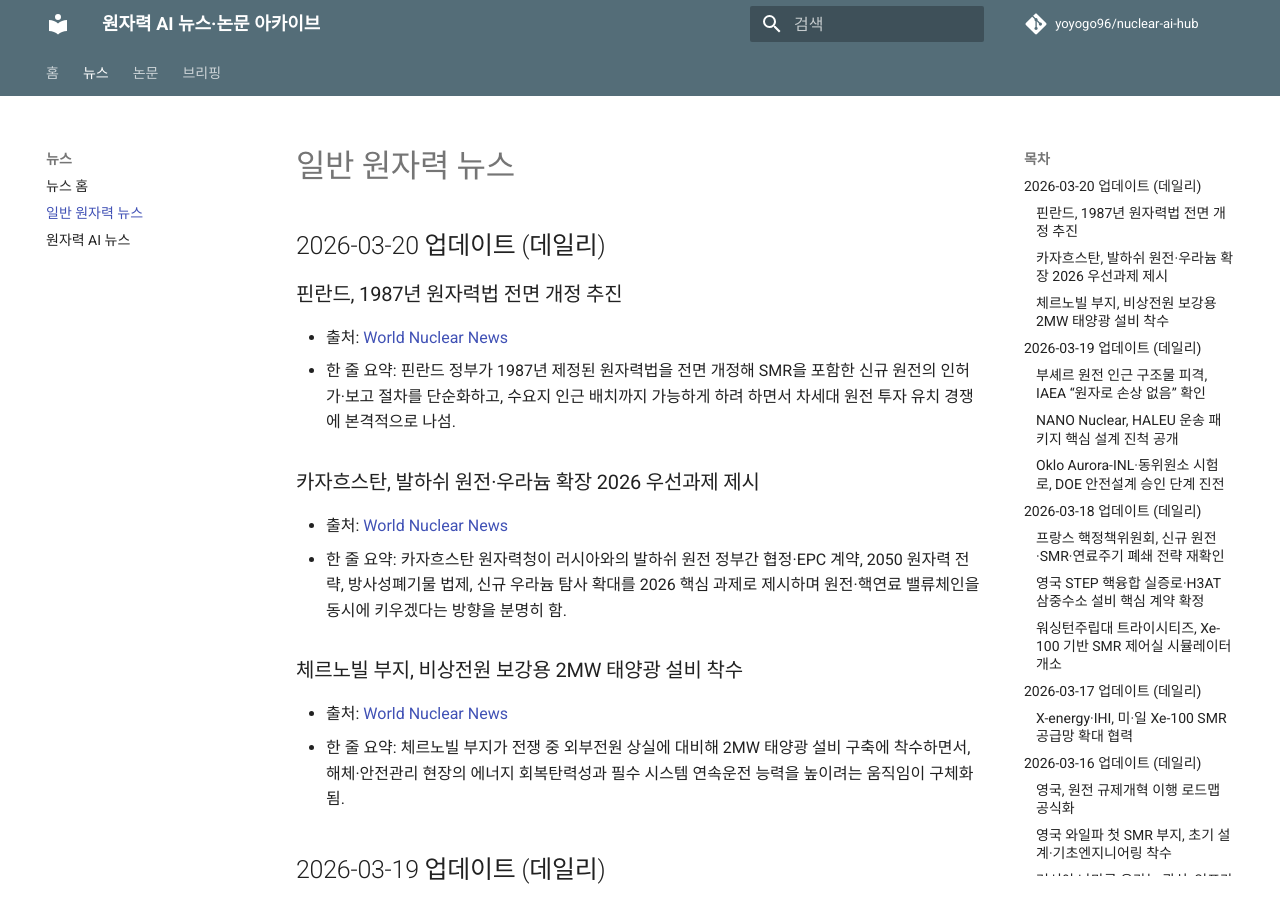
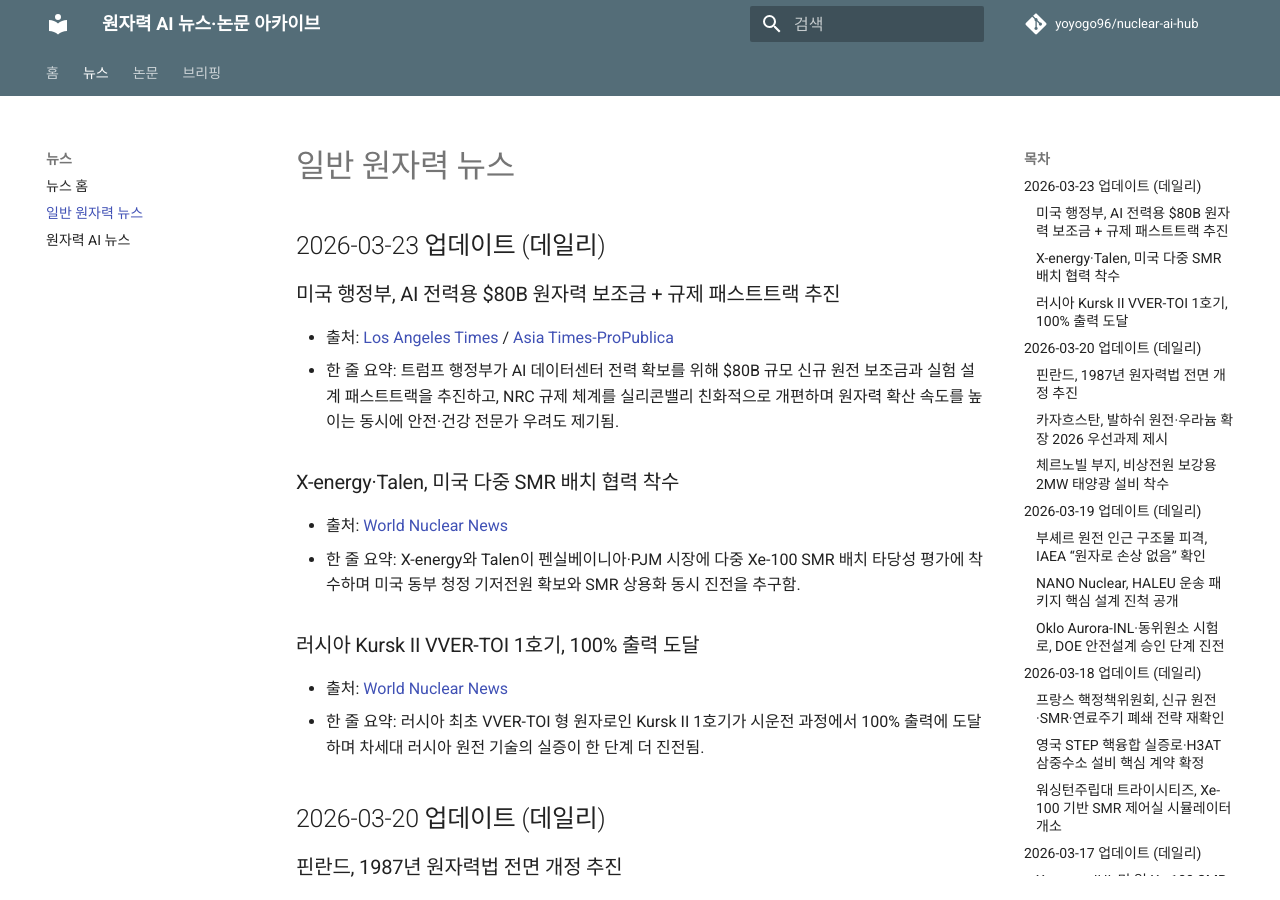
Before and after one commit to yoyogo96/nuclear-ai-hub, an MkDocs documentation site: the page built from docs/news/nuclear.md, in a window 1280 px wide and 900 px high. Built offline with MkDocs 1.6.1 and Material for MkDocs 9.7.7, drawn with Linux system fonts in a browser that asks for light colours; comment, search, counter and statistics services are not loaded.

```diff
--- a/docs/briefings/index.md
+++ b/docs/briefings/index.md
@@ -1,4 +1,19 @@
 # 주간 브리핑
+
+## 2026-03-24 데일리 브리핑
+
+### 오늘의 3줄 요약
+1. 지난 24시간 기준으로 원자력+AI 분야에서 기존 반영본과 중복되지 않는 신규 뉴스는 확인되지 않았습니다.
+2. 학술 쪽에서도 arXiv 등 주요 소스를 재검토했지만 원자력+인공지능 핵심 신규 논문은 확인되지 않았습니다.
+3. 따라서 오늘은 뉴스/논문 모두 "신규 없음" 상태로 갱신하며 기존 콘텐츠를 유지합니다.
+
+### 오늘 반영 뉴스 (0건)
+- 지난 24시간 기준 신규 반영 없음
+
+### 오늘 반영 논문 (0건)
+- 지난 24시간 기준 신규 반영 없음
+
+---
 
 ## 2026-03-21 데일리 브리핑
 
--- a/docs/news/index.md
+++ b/docs/news/index.md
@@ -4,6 +4,18 @@
 
 - [📰 일반 원자력 뉴스](nuclear.md)
 - [🤖 원자력 AI 뉴스](nuclear-ai.md)
+
+## 2026-03-24 데일리 반영
+- 일반 원자력 뉴스: 0건
+- 원자력 AI 뉴스: 0건
+
+> 최종 업데이트: 2026-03-24
+
+## 2026-03-23 데일리 반영
+- 일반 원자력 뉴스: 3건
+- 원자력 AI 뉴스: 0건
+
+> 최종 업데이트: 2026-03-23
 
 ## 2026-03-21 데일리 반영
 - 일반 원자력 뉴스: 0건
--- a/docs/news/nuclear.md
+++ b/docs/news/nuclear.md
@@ -1,4 +1,18 @@
 # 일반 원자력 뉴스
+
+## 2026-03-23 업데이트 (데일리)
+
+### 미국 행정부, AI 전력용 $80B 원자력 보조금 + 규제 패스트트랙 추진
+- 출처: [Los Angeles Times](https://www.latimes.com/business/story/2026-03-10/nuclear-power-promised-to-fuel-ai-soaring-costs-delays-tell-another-story) / [Asia Times-ProPublica](https://asiatimes.com/2026/03/trump-invited-silicon-valley-into-the-us-nuclear-power-regulator/)
+- 한 줄 요약: 트럼프 행정부가 AI 데이터센터 전력 확보를 위해 $80B 규모 신규 원전 보조금과 실험 설계 패스트트랙을 추진하고, NRC 규제 체계를 실리콘밸리 친화적으로 개편하며 원자력 확산 속도를 높이는 동시에 안전·건강 전문가 우려도 제기됨.
+
+### X-energy·Talen, 미국 다중 SMR 배치 협력 착수
+- 출처: [World Nuclear News](https://world-nuclear-news.org/articles/x-energy-talen-to-assess-deployment-of-multiple-smr-plants)
+- 한 줄 요약: X-energy와 Talen이 펜실베이니아·PJM 시장에 다중 Xe-100 SMR 배치 타당성 평가에 착수하며 미국 동부 청정 기저전원 확보와 SMR 상용화 동시 진전을 추구함.
+
+### 러시아 Kursk II VVER-TOI 1호기, 100% 출력 도달
+- 출처: [World Nuclear News](https://www.world-nuclear-news.org/)
+- 한 줄 요약: 러시아 최초 VVER-TOI 형 원자로인 Kursk II 1호기가 시운전 과정에서 100% 출력에 도달하며 차세대 러시아 원전 기술의 실증이 한 단계 더 진전됨.
 
 ## 2026-03-20 업데이트 (데일리)
 
--- a/docs/papers/index.md
+++ b/docs/papers/index.md
@@ -1,3 +1,24 @@
+# 2026-03-24 업데이트
+
+- 지난 24시간 기준으로 arXiv 및 주요 학술 소스를 재확인했지만, 기존 반영본과 중복되지 않는 원자력+인공지능 핵심 신규 논문/프리프린트는 확인되지 않았습니다.
+- 따라서 오늘은 논문 목록을 추가하지 않고 "신규 없음" 상태로 갱신합니다.
+
+---
+
+# 2026-03-23 업데이트
+
+## [Bridging Theory and Data: Correcting Nuclear Mass Models with Interpretable Machine Learning](https://arxiv.org/abs/2603.15203)
+- 저자: (arXiv 저자팀)
+- 연도/학회(저널): 2026-03, arXiv (nucl-th)
+- 한 줄 요약: 작은 표본·고복잡도 핵질량 데이터 문제에 새로운 Kolmogorov-Arnold Network(KAN) 아키텍처를 도입, 기존 이론 모델(WS4)의 잔차를 보정해 RMSE를 0.3→0.16 MeV로 대폭 개선하고 양성자 수가 가장 중요한 특성임을 해석 가능하게 식별함.
+
+### 핵심 기여
+1. 핵질량 예측에 KAN 아키텍처를 처음 도입해 소량·고복잡 데이터셋에서 효율적·해석 가능한 솔루션 제시
+2. KAN-WS4 하이브리드 모델로 기존 이론 모델 대비 예측 정확도 대폭 향상 (RMSE 0.3→0.16 MeV)
+3. KAN의 고유 해석가능성을 활용해 양성자 관련 항의 잠재적 체계적 편향을 발견, 5개 질량 모델에서 일반화 성능 입증
+
+---
+
 # 2026-03-21 업데이트
 
 ## [Deep neural network for high-precision global predictions of nuclear charge density](https://bioengineer.org/deep-learning-model-delivers-high-precision-global-predictions-of-nuclear-charge-density-across-diverse-nuclei/)
```
